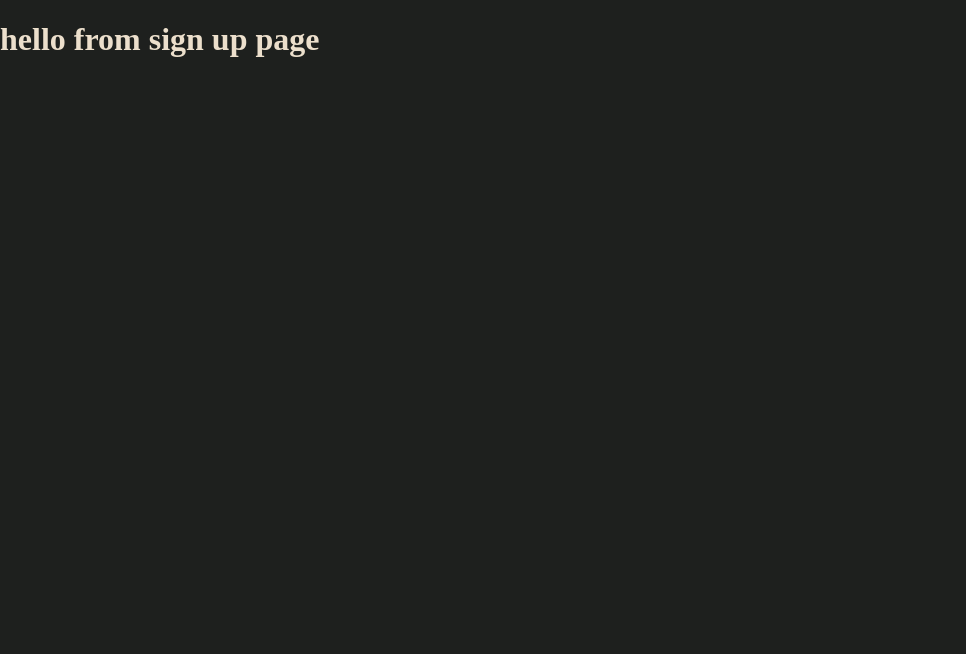
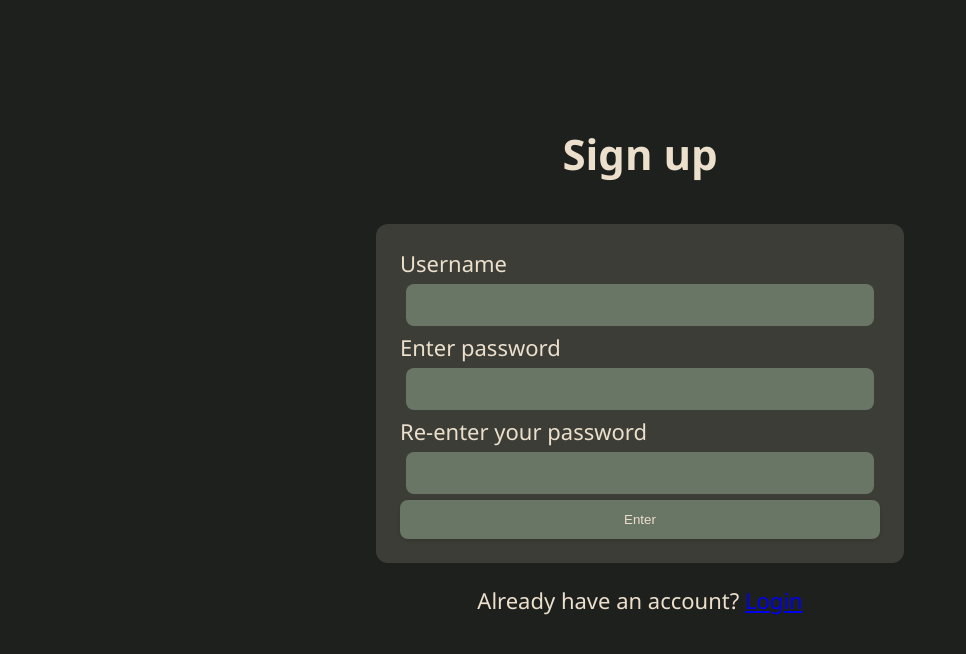
Before and after one commit to sarvansh30/Intelligent-Task-Management-System, a React (Vite) app: page /signup in a window 1280 px wide. Shown: the top 654 px of the page, without its empty margins (0-966 px from the left). Built offline with nearby package versions, Linux system fonts and the light colour scheme; no server answers.

Commit message:
created signup page

```diff
--- a/src/pages/LoginPage.jsx
+++ b/src/pages/LoginPage.jsx
@@ -1,8 +1,8 @@
-import SignUp from './SignupPage'
+
 import "./Login-Signup.css"
 import { Link, useNavigate } from 'react-router-dom';
-import { useState } from 'react';
 import { checkLogin } from '../APIs/getTDS';
+
 const LoginPage = ()=>{
     const navigate = useNavigate();
     function handleClick(event){
--- a/src/pages/SignupPage.jsx
+++ b/src/pages/SignupPage.jsx
@@ -1,8 +1,33 @@
-
+import { Link } from "react-router-dom";
+import "./Login-Signup.css"
 
 const SignUp = () =>{
     return(
-        <h1>hello from sign up page</h1>
+        <div className="login-body">
+            <h3 style={{fontSize:"42px"}}>Sign up</h3>
+            <div className="container1">
+                <p>Username</p>
+                <input
+                id="username"
+                type="text"
+                className="txt-inp" />
+
+                <p>Enter password</p>
+                <input
+                id="password"
+                type="password"
+                className="txt-inp" />
+
+                <p>Re-enter your password</p>
+                <input
+                id="re-enter"
+                type="password"
+                className="txt-inp" />
+
+                <button type="submit" className='submit-btn'>Enter</button>
+            </div>
+            <p>Already have an account? <Link to="/">Login</Link></p>
+        </div>
     )
 }
 
```
